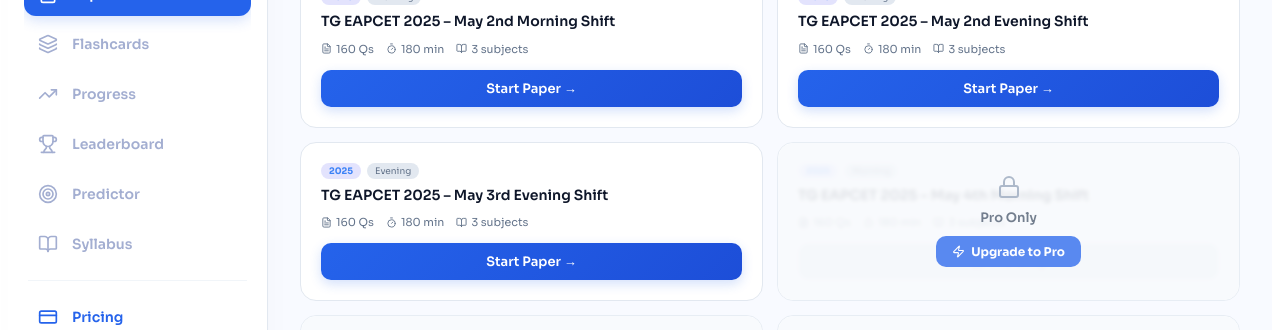
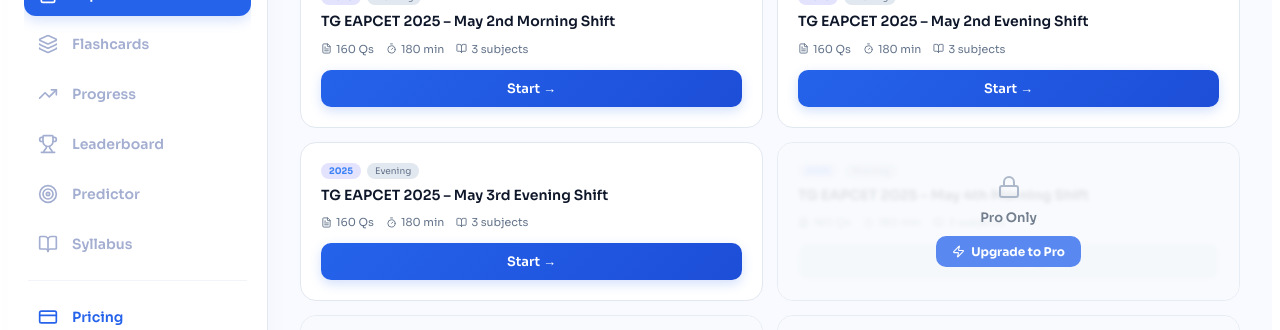
Before and after one commit to Dhanushcodehub/eamcet-pro, a React (Vite) app: page /papers in a window 1280 px wide. Shown: the part 190-520 px from the top of the page. Built offline with nearby package versions, Linux system fonts and the light colour scheme; no server answers.

Commit message:
small changes

```diff
--- a/src/pages/PapersPage.jsx
+++ b/src/pages/PapersPage.jsx
@@ -92,7 +92,7 @@
 
               <button onClick={() => !isLocked && onStart(paper)}
                 style={{ width: "100%", padding: "10px", background: isLocked ? "#e2e8f0" : "linear-gradient(135deg, #2563eb, #1d4ed8)", border: "none", borderRadius: 10, color: isLocked ? "#94a3b8" : "#ffffff", fontSize: 13, fontWeight: 600, cursor: isLocked ? "not-allowed" : "pointer", fontFamily: "'Sora',sans-serif", transition: "all 0.15s", boxShadow: isLocked ? "none" : "0 4px 12px rgba(37,99,235,0.2)", display: 'flex', alignItems: 'center', justifyContent: 'center', gap: 6 }}>
-                {isLocked ? <><Lock size={13} /> Pro Only</> : done ? 'Retake Paper →' : 'Start Paper →'}
+                {isLocked ? <><Lock size={13} /> Pro Only</> : done ? 'Retake →' : 'Start →'}
               </button>
             </div>
           );
```
